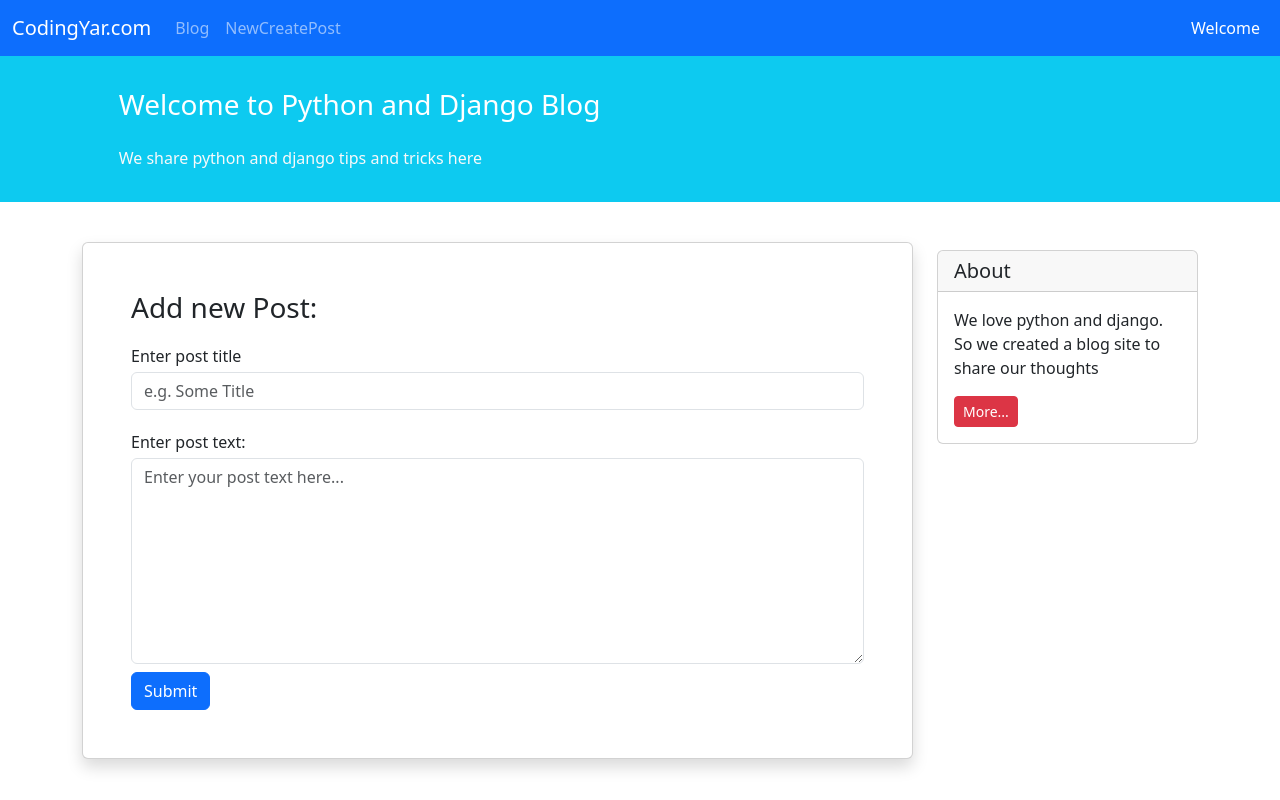
After one commit to VahidRajabi-2000-5/WebLog, a Django app: page /blog/create/ in a window 1280 px wide. The commit adds this page. Run offline with Django 4.2, Linux system fonts and the light colour scheme.

Commit message:
Create PostCreateView with Infrastructure Create view in DB

```diff
--- /dev/null
+++ b/blog/templates/blog/post_create.html
@@ -0,0 +1,49 @@
+{% extends '_base.html' %}
+
+{% block title %}Post Create{% endblock title %}
+{% block content %}
+<div class="container mt-4">
+  <div class="row">
+    <div class="col-9">
+      <div class="card shadow my-3 p-5">
+        <h3>Add new Post:</h3>
+        <form method="POST">
+          {% csrf_token %}
+          <div class="form-group py-2">
+            <label class="py-1">Enter post title</label>
+            <input
+              type="text"
+              class="form-control"
+              placeholder="e.g. Some Title"
+              name="title"
+            />
+          </div>
+          <div class="form-group py-2">
+            <label class="py-1">Enter post text:</label>
+            <textarea
+              class="form-control"
+              name="text"
+              rows="8"
+              placeholder="Enter your post text here..."
+            ></textarea>
+          </div>
+          <button type="submit" class="btn btn-primary">Submit</button>
+        </form>
+      </div>
+    </div>
+    <div class="col-3">
+      <div class="card my-4">
+        <h5 class="card-header">About</h5>
+        <div class="card-body">
+          <p class="card-text">
+            We love python and django. So we created a blog site to share our
+            thoughts
+          </p>
+          <a href="#" class="btn btn-sm btn-danger"> More... </a>
+        </div>
+      </div>
+    </div>
+  </div>
+</div>
+
+{% endblock content %}
--- a/blog/urls.py
+++ b/blog/urls.py
@@ -6,5 +6,6 @@ from . import views
 urlpatterns = [
     path('',views.post_list_view,name='posts_list'),
     path('<int:pk>/',views.post_detail_view,name='post_detail'),
+    path('create/',views.post_create_view,name = "post_create"),
 
 ]
--- a/blog/views.py
+++ b/blog/views.py
@@ -1,4 +1,6 @@
 from django.shortcuts import render,get_object_or_404
+from django.contrib.auth.models import User
+
 
 from .models import Post
 
@@ -12,6 +14,22 @@ def post_detail_view(request,pk):
     post = get_object_or_404(Post,pk=pk)
     return render(request,'blog/post_detail.html',{"post":post})
 
-
+# =======================
 # def handling_404(request,exception):
 #     return render (request,'blog/404.html')
+# =======================
+
+def post_create_view(request):
+    if request.method =="POST":
+        print("POST Request")
+        post_title = request.POST.get('title')
+        post_text = request.POST.get('text')
+
+        user = User.objects.all()[0]
+
+        Post.objects.create(title=post_title,text=post_text,author=user,status='Pub')
+
+    else:
+        print("GET Request")
+
+    return render(request,'blog/post_create.html',)
--- a/templates/_base.html
+++ b/templates/_base.html
@@ -29,6 +29,7 @@
         <div class="collapse navbar-collapse" id="navbarNavAltMarkup">
           <div class="navbar-nav">
             <a class="nav-link" href="{% url 'posts_list' %}">Blog</a>
+            <a class="nav-link" href="{% url 'post_create' %}">NewCreatePost</a>
           </div>
         </div>
         <div class="mx-2 text-white">Welcome</div>
```
